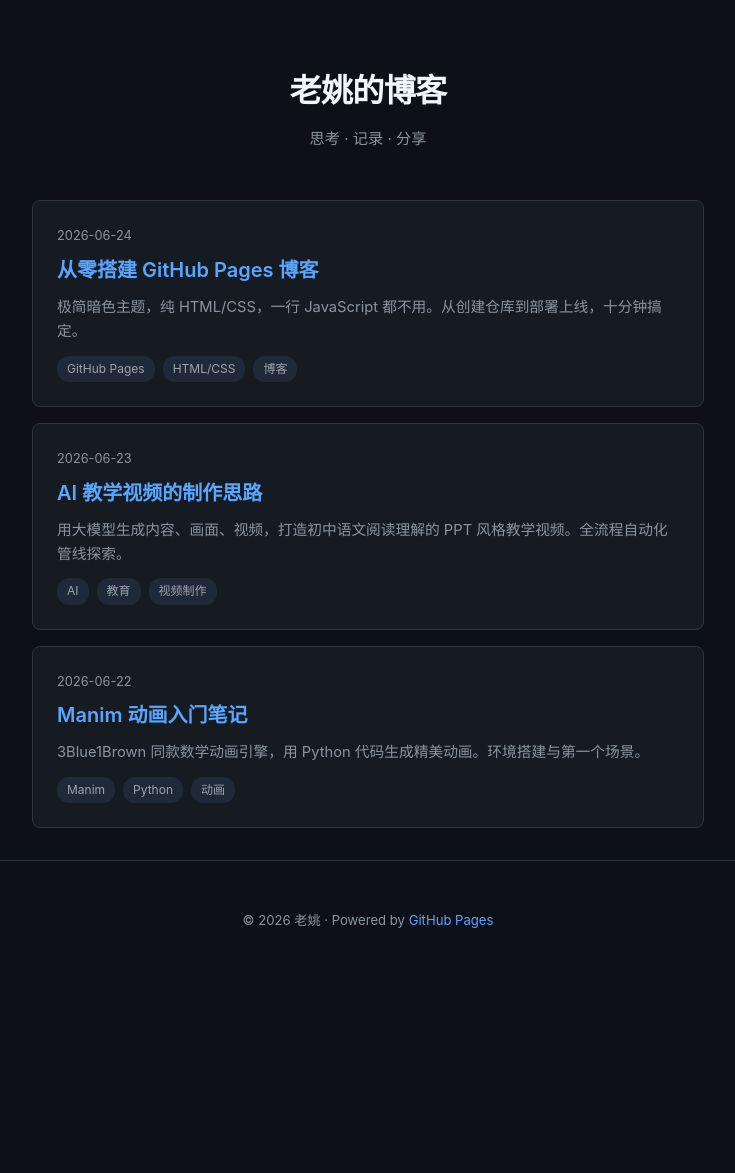
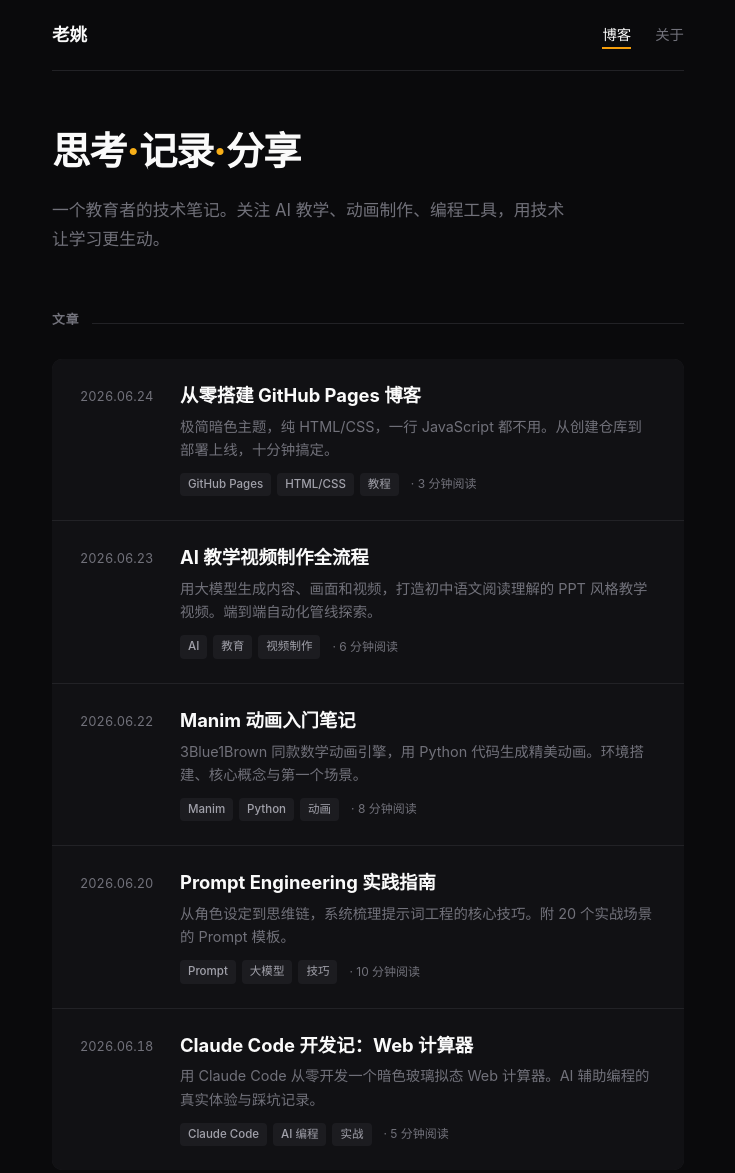
Before and after one commit to qdlaoyao-design/qdlaoyao-design.github.io, a plain HTML site: page index.html in a window 1280 px wide. Shown: the top 1173 px of the page, without its empty margins (272-1007 px from the left). Before the commit the page ends 979 px from the top, so only its background shows below. Drawn offline with Linux system fonts and the light colour scheme.

Commit message:
✨ 重构博客：融合 Josh Comeau + overreacted.io 设计

```diff
--- a/index.html
+++ b/index.html
@@ -3,193 +3,396 @@
 <head>
 <meta charset="UTF-8">
 <meta name="viewport" content="width=device-width, initial-scale=1.0">
+<meta name="description" content="老姚的博客 — 思考 · 记录 · 分享">
 <title>老姚的博客</title>
 <style>
+  /* ===== Reset & Variables ===== */
   :root {
-    --bg: #0d1117;
-    --bg-card: #161b22;
-    --border: #30363d;
-    --text: #c9d1d9;
-    --text-muted: #8b949e;
-    --accent: #58a6ff;
-    --accent-hover: #79c0ff;
-    --tag-bg: #1f2937;
-    --tag-text: #9ca3af;
+    --bg: #0a0a0c;
+    --bg-card: #111114;
+    --bg-card-hover: #16161a;
+    --border: #222226;
+    --border-hover: #333338;
+    --text: #d4d4d8;
+    --text-heading: #fafafa;
+    --text-muted: #71717a;
+    --accent: #f59e0b;
+    --accent-glow: rgba(245, 158, 11, 0.15);
+    --tag-bg: #1c1c20;
+    --tag-text: #a1a1aa;
+    --radius: 10px;
   }
 
   *, *::before, *::after { box-sizing: border-box; margin: 0; padding: 0; }
 
+  html { scroll-behavior: smooth; }
+
   body {
     background: var(--bg);
     color: var(--text);
-    font-family: -apple-system, BlinkMacSystemFont, "Segoe UI", "Noto Sans SC", sans-serif;
+    font-family: "SF Pro Display", -apple-system, BlinkMacSystemFont, "Segoe UI", "Noto Sans SC", "PingFang SC", "Microsoft YaHei", sans-serif;
     line-height: 1.7;
     min-height: 100vh;
+    -webkit-font-smoothing: antialiased;
   }
 
+  /* ===== Layout ===== */
   .container {
-    max-width: 720px;
+    max-width: 680px;
     margin: 0 auto;
     padding: 0 24px;
   }
 
-  /* ── Header ── */
-  header {
-    padding: 64px 0 48px;
-    text-align: center;
+  /* ===== Navigation ===== */
+  .nav {
+    display: flex;
+    justify-content: space-between;
+    align-items: center;
+    padding: 20px 0;
+    border-bottom: 1px solid var(--border);
+    margin-bottom: 48px;
   }
 
-  header h1 {
-    font-size: 2rem;
+  .nav-logo {
+    font-size: 1.1rem;
     font-weight: 700;
-    letter-spacing: -0.02em;
-    color: #f0f6fc;
-    margin-bottom: 8px;
+    color: var(--text-heading);
+    text-decoration: none;
+    letter-spacing: -0.01em;
   }
 
-  header .subtitle {
-    font-size: 0.95rem;
-    color: var(--text-muted);
-    font-weight: 400;
+  .nav-links {
+    display: flex;
+    gap: 24px;
+    list-style: none;
   }
 
-  /* ── Post Card ── */
+  .nav-links a {
+    color: var(--text-muted);
+    text-decoration: none;
+    font-size: 0.9rem;
+    font-weight: 500;
+    transition: color 0.15s;
+    padding: 4px 0;
+    border-bottom: 2px solid transparent;
+  }
+
+  .nav-links a:hover,
+  .nav-links a.active {
+    color: var(--text-heading);
+    border-bottom-color: var(--accent);
+  }
+
+  /* ===== Hero ===== */
+  .hero {
+    margin-bottom: 56px;
+  }
+
+  .hero h1 {
+    font-size: 2.4rem;
+    font-weight: 800;
+    color: var(--text-heading);
+    letter-spacing: -0.03em;
+    margin-bottom: 12px;
+  }
+
+  .hero .highlight {
+    background: linear-gradient(135deg, var(--accent), #fbbf24);
+    -webkit-background-clip: text;
+    -webkit-text-fill-color: transparent;
+    background-clip: text;
+  }
+
+  .hero p {
+    font-size: 1.05rem;
+    color: var(--text-muted);
+    max-width: 520px;
+    line-height: 1.7;
+  }
+
+  /* ===== Section Header ===== */
+  .section-header {
+    display: flex;
+    align-items: baseline;
+    gap: 12px;
+    margin-bottom: 28px;
+  }
+
+  .section-header h2 {
+    font-size: 0.8rem;
+    font-weight: 700;
+    text-transform: uppercase;
+    letter-spacing: 0.08em;
+    color: var(--text-muted);
+  }
+
+  .section-line {
+    flex: 1;
+    height: 1px;
+    background: var(--border);
+  }
+
+  /* ===== Post Cards ===== */
+  .posts {
+    display: flex;
+    flex-direction: column;
+    gap: 1px;
+    background: var(--border);
+    border-radius: var(--radius);
+    overflow: hidden;
+    margin-bottom: 56px;
+  }
+
   .post {
     background: var(--bg-card);
-    border: 1px solid var(--border);
-    border-radius: 8px;
-    padding: 24px;
-    margin-bottom: 16px;
-    transition: border-color 0.2s;
+    padding: 24px 28px;
+    display: flex;
+    gap: 20px;
+    transition: background 0.2s, transform 0.2s;
+    position: relative;
+    text-decoration: none;
+    color: inherit;
   }
 
   .post:hover {
-    border-color: #58a6ff55;
+    background: var(--bg-card-hover);
   }
 
   .post-date {
+    flex-shrink: 0;
+    width: 80px;
     font-size: 0.8rem;
     color: var(--text-muted);
-    margin-bottom: 6px;
+    padding-top: 3px;
+    font-variant-numeric: tabular-nums;
   }
 
-  .post h2 {
-    font-size: 1.25rem;
-    font-weight: 600;
-    margin-bottom: 8px;
+  .post-body {
+    flex: 1;
+    min-width: 0;
   }
 
-  .post h2 a {
-    color: var(--accent);
-    text-decoration: none;
+  .post-title {
+    font-size: 1.15rem;
+    font-weight: 700;
+    color: var(--text-heading);
+    margin-bottom: 6px;
+    line-height: 1.4;
+    transition: color 0.15s;
   }
 
-  .post h2 a:hover {
-    color: var(--accent-hover);
-    text-decoration: underline;
+  .post:hover .post-title {
+    color: var(--accent);
   }
 
-  .post p {
+  .post-excerpt {
+    font-size: 0.9rem;
     color: var(--text-muted);
-    font-size: 0.92rem;
-    line-height: 1.65;
+    line-height: 1.6;
     margin-bottom: 12px;
+    display: -webkit-box;
+    -webkit-line-clamp: 2;
+    -webkit-box-orient: vertical;
+    overflow: hidden;
   }
 
-  .tags {
+  .post-meta {
     display: flex;
-    gap: 8px;
+    align-items: center;
+    gap: 12px;
+    flex-wrap: wrap;
+  }
+
+  .post-tags {
+    display: flex;
+    gap: 6px;
     flex-wrap: wrap;
   }
 
   .tag {
-    display: inline-block;
+    font-size: 0.72rem;
+    font-weight: 500;
+    padding: 2px 8px;
+    border-radius: 4px;
     background: var(--tag-bg);
     color: var(--tag-text);
-    font-size: 0.75rem;
-    padding: 3px 10px;
-    border-radius: 12px;
-    text-decoration: none;
-    transition: background 0.15s;
+    white-space: nowrap;
   }
 
-  .tag:hover { background: #374151; }
+  .post-time {
+    font-size: 0.75rem;
+    color: var(--text-muted);
+    white-space: nowrap;
+  }
 
-  /* ── Footer ── */
-  footer {
-    text-align: center;
-    padding: 48px 0;
+  .post-time::before {
+    content: "· ";
+  }
+
+  /* ===== Footer ===== */
+  .footer {
+    border-top: 1px solid var(--border);
+    padding: 32px 0 48px;
+    display: flex;
+    justify-content: space-between;
+    align-items: center;
+    flex-wrap: wrap;
+    gap: 16px;
     color: var(--text-muted);
     font-size: 0.82rem;
-    border-top: 1px solid var(--border);
-    margin-top: 32px;
   }
 
-  footer a {
-    color: var(--accent);
-    text-decoration: none;
+  .footer-links {
+    display: flex;
+    gap: 20px;
+    list-style: none;
   }
 
-  /* ── Responsive ── */
+  .footer-links a {
+    color: var(--text-muted);
+    text-decoration: none;
+    transition: color 0.15s;
+  }
+
+  .footer-links a:hover {
+    color: var(--text-heading);
+  }
+
+  /* ===== Responsive ===== */
   @media (max-width: 640px) {
-    header { padding: 40px 0 32px; }
-    header h1 { font-size: 1.5rem; }
-    .post { padding: 18px; }
-    .post h2 { font-size: 1.1rem; }
+    .hero h1 { font-size: 1.7rem; }
+    .post { padding: 18px 20px; flex-direction: column; gap: 6px; }
+    .post-date { width: auto; }
+    .nav { padding: 16px 0; margin-bottom: 32px; }
+    .hero { margin-bottom: 40px; }
   }
 </style>
 </head>
 <body>
 
-<header>
-  <div class="container">
-    <h1>老姚的博客</h1>
-    <p class="subtitle">思考 · 记录 · 分享</p>
+<div class="container">
+
+  <!-- Navigation -->
+  <nav class="nav">
+    <a href="/" class="nav-logo">老姚</a>
+    <ul class="nav-links">
+      <li><a href="/" class="active">博客</a></li>
+      <li><a href="#about">关于</a></li>
+    </ul>
+  </nav>
+
+  <!-- Hero -->
+  <section class="hero">
+    <h1>思考<span class="highlight">·</span>记录<span class="highlight">·</span>分享</h1>
+    <p>一个教育者的技术笔记。关注 AI 教学、动画制作、编程工具，用技术让学习更生动。</p>
+  </section>
+
+  <!-- Posts Section -->
+  <div class="section-header">
+    <h2>文章</h2>
+    <div class="section-line"></div>
   </div>
-</header>
 
-<main class="container">
+  <div class="posts">
 
-  <article class="post">
-    <div class="post-date">2026-06-24</div>
-    <h2><a href="#">从零搭建 GitHub Pages 博客</a></h2>
-    <p>极简暗色主题，纯 HTML/CSS，一行 JavaScript 都不用。从创建仓库到部署上线，十分钟搞定。</p>
-    <div class="tags">
-      <a class="tag" href="#">GitHub Pages</a>
-      <a class="tag" href="#">HTML/CSS</a>
-      <a class="tag" href="#">博客</a>
-    </div>
-  </article>
+    <!-- Post 1 -->
+    <a href="#" class="post">
+      <span class="post-date">2026.06.24</span>
+      <div class="post-body">
+        <div class="post-title">从零搭建 GitHub Pages 博客</div>
+        <p class="post-excerpt">极简暗色主题，纯 HTML/CSS，一行 JavaScript 都不用。从创建仓库到部署上线，十分钟搞定。</p>
+        <div class="post-meta">
+          <span class="post-tags">
+            <span class="tag">GitHub Pages</span>
+            <span class="tag">HTML/CSS</span>
+            <span class="tag">教程</span>
+          </span>
+          <span class="post-time">3 分钟阅读</span>
+        </div>
+      </div>
+    </a>
 
-  <article class="post">
-    <div class="post-date">2026-06-23</div>
-    <h2><a href="#">AI 教学视频的制作思路</a></h2>
-    <p>用大模型生成内容、画面、视频，打造初中语文阅读理解的 PPT 风格教学视频。全流程自动化管线探索。</p>
-    <div class="tags">
-      <a class="tag" href="#">AI</a>
-      <a class="tag" href="#">教育</a>
-      <a class="tag" href="#">视频制作</a>
-    </div>
-  </article>
+    <!-- Post 2 -->
+    <a href="#" class="post">
+      <span class="post-date">2026.06.23</span>
+      <div class="post-body">
+        <div class="post-title">AI 教学视频制作全流程</div>
+        <p class="post-excerpt">用大模型生成内容、画面和视频，打造初中语文阅读理解的 PPT 风格教学视频。端到端自动化管线探索。</p>
+        <div class="post-meta">
+          <span class="post-tags">
+            <span class="tag">AI</span>
+            <span class="tag">教育</span>
+            <span class="tag">视频制作</span>
+          </span>
+          <span class="post-time">6 分钟阅读</span>
+        </div>
+      </div>
+    </a>
 
-  <article class="post">
-    <div class="post-date">2026-06-22</div>
-    <h2><a href="#">Manim 动画入门笔记</a></h2>
-    <p>3Blue1Brown 同款数学动画引擎，用 Python 代码生成精美动画。环境搭建与第一个场景。</p>
-    <div class="tags">
-      <a class="tag" href="#">Manim</a>
-      <a class="tag" href="#">Python</a>
-      <a class="tag" href="#">动画</a>
-    </div>
-  </article>
+    <!-- Post 3 -->
+    <a href="#" class="post">
+      <span class="post-date">2026.06.22</span>
+      <div class="post-body">
+        <div class="post-title">Manim 动画入门笔记</div>
+        <p class="post-excerpt">3Blue1Brown 同款数学动画引擎，用 Python 代码生成精美动画。环境搭建、核心概念与第一个场景。</p>
+        <div class="post-meta">
+          <span class="post-tags">
+            <span class="tag">Manim</span>
+            <span class="tag">Python</span>
+            <span class="tag">动画</span>
+          </span>
+          <span class="post-time">8 分钟阅读</span>
+        </div>
+      </div>
+    </a>
 
-</main>
+    <!-- Post 4 -->
+    <a href="#" class="post">
+      <span class="post-date">2026.06.20</span>
+      <div class="post-body">
+        <div class="post-title">Prompt Engineering 实践指南</div>
+        <p class="post-excerpt">从角色设定到思维链，系统梳理提示词工程的核心技巧。附 20 个实战场景的 Prompt 模板。</p>
+        <div class="post-meta">
+          <span class="post-tags">
+            <span class="tag">Prompt</span>
+            <span class="tag">大模型</span>
+            <span class="tag">技巧</span>
+          </span>
+          <span class="post-time">10 分钟阅读</span>
+        </div>
+      </div>
+    </a>
 
-<footer>
-  <div class="container">
-    <p>© 2026 老姚 · Powered by <a href="https://pages.github.com">GitHub Pages</a></p>
+    <!-- Post 5 -->
+    <a href="#" class="post">
+      <span class="post-date">2026.06.18</span>
+      <div class="post-body">
+        <div class="post-title">Claude Code 开发记：Web 计算器</div>
+        <p class="post-excerpt">用 Claude Code 从零开发一个暗色玻璃拟态 Web 计算器。AI 辅助编程的真实体验与踩坑记录。</p>
+        <div class="post-meta">
+          <span class="post-tags">
+            <span class="tag">Claude Code</span>
+            <span class="tag">AI 编程</span>
+            <span class="tag">实战</span>
+          </span>
+          <span class="post-time">5 分钟阅读</span>
+        </div>
+      </div>
+    </a>
+
   </div>
-</footer>
+
+  <!-- Footer -->
+  <footer class="footer" id="about">
+    <span>© 2026 老姚</span>
+    <ul class="footer-links">
+      <li><a href="https://github.com/qdlaoyao-design">GitHub</a></li>
+      <li><a href="#">RSS</a></li>
+      <li><a href="mailto:qdlaoyao@126.com">邮件</a></li>
+    </ul>
+  </footer>
+
+</div>
 
 </body>
 </html>
```
